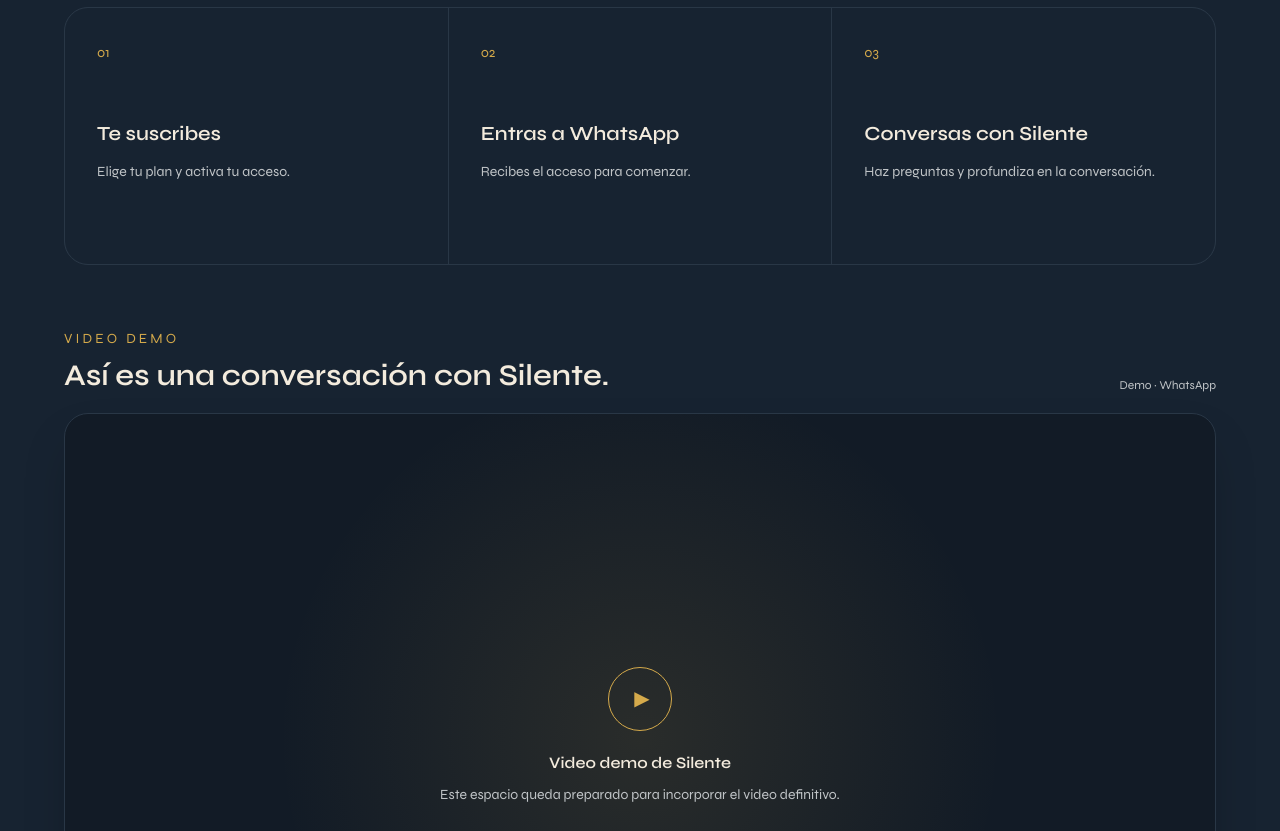
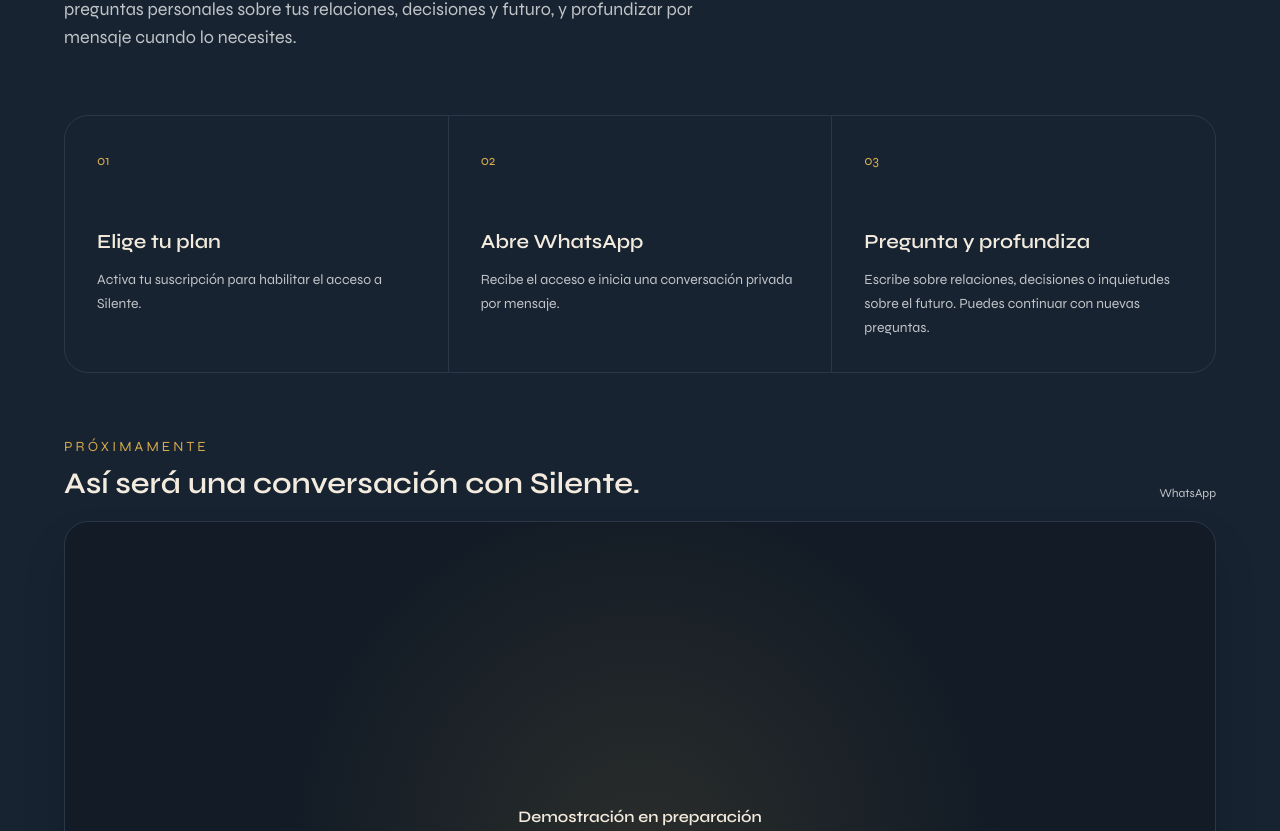
Before and after one commit to ElCopyPaste/silente-web, a Next.js app: page / in a window 1280 px wide. Shown: the part 1429-2260 px from the top of the page. Built offline with nearby package versions, Linux system fonts and the light colour scheme.

Commit message:
Clarify Silente service and WhatsApp steps

```diff
--- a/components/HowItWorks.tsx
+++ b/components/HowItWorks.tsx
@@ -1,7 +1,7 @@
 const steps = [
-  ["01", "Te suscribes", "Elige tu plan y activa tu acceso."],
-  ["02", "Entras a WhatsApp", "Recibes el acceso para comenzar."],
-  ["03", "Conversas con Silente", "Haz preguntas y profundiza en la conversación."],
+  ["01", "Elige tu plan", "Activa tu suscripción para habilitar el acceso a Silente."],
+  ["02", "Abre WhatsApp", "Recibe el acceso e inicia una conversación privada por mensaje."],
+  ["03", "Pregunta y profundiza", "Escribe sobre relaciones, decisiones o inquietudes sobre el futuro. Puedes continuar con nuevas preguntas."],
 ] as const;
 
 export function HowItWorks() {
@@ -13,6 +13,9 @@ export function HowItWorks() {
           <h2 className="mt-4 text-4xl font-semibold leading-[1.02] tracking-[-.03em] md:text-6xl">
             Una conversación para aquello que necesitas saber.
           </h2>
+          <p className="mt-6 max-w-2xl text-base leading-7 text-[var(--silente-muted)] md:text-lg">
+            Silente es un servicio de conversación privada por WhatsApp. Puedes plantear preguntas personales sobre tus relaciones, decisiones y futuro, y profundizar por mensaje cuando lo necesites.
+          </p>
         </div>
 
         <div className="mt-16 grid gap-px overflow-hidden rounded-3xl border border-[var(--silente-border)] bg-[var(--silente-border)] md:grid-cols-3">
@@ -30,21 +33,18 @@ export function HowItWorks() {
         <div className="mt-16">
           <div className="mb-5 flex items-end justify-between gap-6">
             <div>
-              <p className="text-sm uppercase tracking-[.22em] text-[var(--silente-gold)]">Video demo</p>
-              <h3 className="mt-2 text-2xl font-semibold md:text-3xl">Así es una conversación con Silente.</h3>
+              <p className="text-sm uppercase tracking-[.22em] text-[var(--silente-gold)]">Próximamente</p>
+              <h3 className="mt-2 text-2xl font-semibold md:text-3xl">Así será una conversación con Silente.</h3>
             </div>
-            <span className="hidden text-xs text-[var(--silente-muted)] md:block">Demo · WhatsApp</span>
+            <span className="hidden text-xs text-[var(--silente-muted)] md:block">WhatsApp</span>
           </div>
 
           <div className="relative aspect-video overflow-hidden rounded-3xl border border-[var(--silente-border)] bg-[var(--silente-night)] shadow-2xl">
             <div className="absolute inset-0 bg-[radial-gradient(circle_at_center,rgba(213,170,75,.12),transparent_55%)]" />
             <div className="relative flex h-full flex-col items-center justify-center p-8 text-center">
-              <div className="mb-5 flex h-16 w-16 items-center justify-center rounded-full border border-[var(--silente-gold)] text-[var(--silente-gold)]">
-                <span className="ml-1 text-xl">▶</span>
-              </div>
-              <p className="text-base font-semibold text-[var(--silente-ivory)]">Video demo de Silente</p>
+              <p className="text-base font-semibold text-[var(--silente-ivory)]">Demostración en preparación</p>
               <p className="mt-2 max-w-md text-sm leading-6 text-[var(--silente-muted)]">
-                Este espacio queda preparado para incorporar el video definitivo.
+                Pronto podrás ver cómo funciona la conversación privada por WhatsApp.
               </p>
             </div>
           </div>
```
